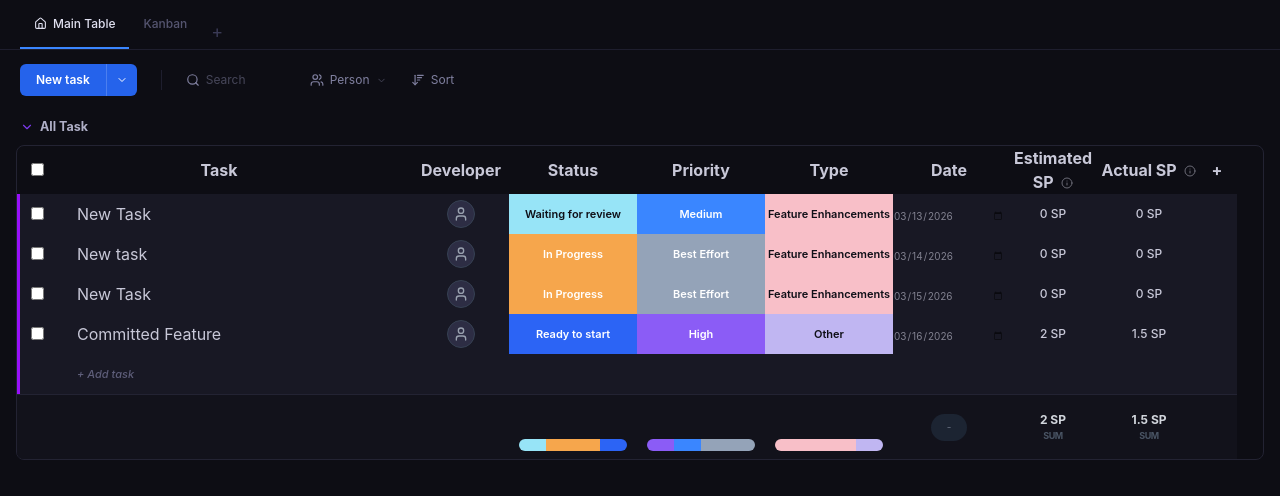
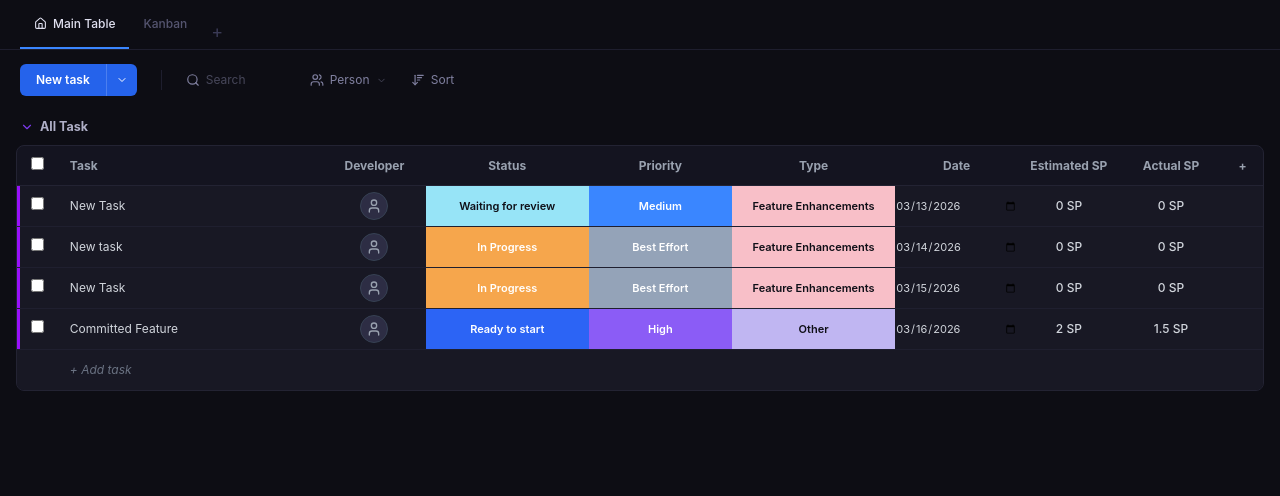
Before and after one commit to muhfachrudd/technical-test, a Vue app in the folder frontend/: page / in a window 1280 px wide. Shown: the top 496 px of the page. Built offline with nearby package versions, Linux system fonts and the light colour scheme.

Commit message:
feat: Add MainTable Vue component for displaying and managing tasks.

```diff
--- a/frontend/src/components/MainTable.vue
+++ b/frontend/src/components/MainTable.vue
@@ -66,126 +66,214 @@ const totalActual = computed(() => props.tasks.reduce((sum, t) => sum + (Number(
 </script>
 
 <template>
-  <div class="overflow-x-auto rounded-lg border border-[#232333]">
-    <table class="main-table">
-      <thead>
-        <tr class="bg-transparent">
-          <th class="w-10 text-center"><input type="checkbox" class="rounded border-gray-700 bg-gray-800"></th>
-          <th class="w-2!"></th>
-          <th class="min-w-[250px]" @click="$emit('sort', 'task')">Task</th>
-          <th class="w-10 text-center"></th>
-          <th class="w-24 text-center" @click="$emit('sort', 'developer')">Developer</th>
-          <th class="w-32 text-center" @click="$emit('sort', 'status')">Status</th>
-          <th class="w-32 text-center" @click="$emit('sort', 'priority')">Priority</th>
-          <th class="w-32 text-center" @click="$emit('sort', 'type')">Type</th>
-          <th class="w-28 text-center" @click="$emit('sort', 'date')">Date</th>
-          <th class="w-24 text-center" @click="$emit('sort', 'estimated_sp')">Estimated SP <Info class="w-3 h-3 inline ml-1 opacity-50" /></th>
-          <th class="w-24 text-center" @click="$emit('sort', 'actual_sp')">Actual SP <Info class="w-3 h-3 inline ml-1 opacity-50" /></th>
+<div class="overflow-x-auto rounded-lg border border-[#232333] bg-[#141420]">
+<table class="w-full table-fixed text-[12px] text-gray-300">
+
+<!-- HEADER -->
+<thead class="text-gray-400">
+<tr class="h-10 border-b border-[#232333]">
+
+<th class="w-10 text-center">
+<input type="checkbox" class="rounded border-gray-700 bg-gray-800">
+</th>
+
+<th class="w-[260px] text-left px-3">Task</th>
+
+<th class="w-[100px] text-center">Developer</th>
+
+<th class="w-[160px] text-center">Status</th>
+
+<th class="w-[140px] text-center">Priority</th>
+
+<th class="w-[160px] text-center">Type</th>
+
+<th class="w-[120px] text-center">Date</th>
+
+<th class="w-[100px] text-center">Estimated SP</th>
+
+<th class="w-[100px] text-center">Actual SP</th>
+
 <th class="w-10 text-center">+</th>
+
 </tr>
 </thead>
+
+<!-- BODY -->
 <tbody class="bg-[#181824]">
-        <tr v-for="task in tasks" :key="task.id" class="group hover:bg-white/5 transition-colors">
-          <td class="relative w-10 text-center">
-            <!-- Left border indicator -->
+
+<tr
+v-for="task in tasks"
+:key="task.id"
+class="group h-10 border-b border-[#1f1f2f] hover:bg-[#1b1b2a]"
+>
+
+<!-- checkbox -->
+<td class="relative text-center">
+
 <div class="absolute left-0 top-0 bottom-0 w-[3px] bg-purple-600"></div>
+
 <input type="checkbox" class="rounded border-gray-700 bg-gray-800">
+
 </td>
-          <td class="w-2!"></td>
+
+<!-- task -->
 <td class="px-3">
+
 <div class="flex items-center justify-between">
-              <input :value="task.task" @change="e => updateField(task, 'task', e.target.value)"
-                     class="w-full py-2 bg-transparent outline-none">
-              <div class="flex gap-2 opacity-0 group-hover:opacity-100 transition-opacity">
-                <MessageSquare class="w-3.5 h-3.5 text-gray-500 cursor-pointer" />
-                <PlusCircle class="w-3.5 h-3.5 text-gray-500 cursor-pointer" />
+
+<input
+:value="task.task"
+@change="e => updateField(task,'task',e.target.value)"
+class="w-full bg-transparent outline-none"
+/>
+
+<div class="flex gap-2 opacity-0 group-hover:opacity-100 transition">
+
+<MessageSquare class="w-4 h-4 text-gray-500 cursor-pointer"/>
+
+<PlusCircle class="w-4 h-4 text-gray-500 cursor-pointer"/>
+
 </div>
+
 </div>
+
 </td>
-          <td class="text-center"></td>
+
+<!-- developer -->
 <td class="text-center">
+
 <div class="flex justify-center">
+
 <div class="w-7 h-7 rounded-full bg-[#2D2D44] border border-gray-700 flex items-center justify-center">
-                 <User class="w-4 h-4 text-gray-400" />
+
+<User class="w-4 h-4 text-gray-400"/>
+
 </div>
+
 </div>
+
 </td>
-          <td class="p-0!">
-            <select :value="task.status" @change="e => updateField(task, 'status', e.target.value)"
-                    class="w-full h-10 text-center text-[11px] font-semibold appearance-none outline-none" :style="getStatusStyle(task.status)">
-              <option v-for="opt in statusOptions" :key="opt.name" :value="opt.name" class="bg-[#181824] text-white">{{ opt.name }}</option>
+
+<!-- status -->
+<td class="p-0">
+
+<select
+:value="task.status"
+@change="e => updateField(task,'status',e.target.value)"
+:style="getStatusStyle(task.status)"
+class="w-full h-10 text-[11px] font-semibold text-center appearance-none outline-none"
+>
+
+<option
+v-for="opt in statusOptions"
+:key="opt.name"
+:value="opt.name"
+class="bg-[#181824]"
+>
+
+{{ opt.name }}
+
+</option>
+
 </select>
+
 </td>
-          <td class="p-0!">
-            <select :value="task.priority" @change="e => updateField(task, 'priority', e.target.value)"
-                    class="w-full h-10 text-center text-[11px] font-semibold appearance-none outline-none" :style="getPriorityStyle(task.priority)">
-              <option v-for="opt in priorityOptions" :key="opt.name" :value="opt.name" class="bg-[#181824] text-white">{{ opt.name }}</option>
+
+<!-- priority -->
+<td class="p-0">
+
+<select
+:value="task.priority"
+@change="e => updateField(task,'priority',e.target.value)"
+:style="getPriorityStyle(task.priority)"
+class="w-full h-10 text-[11px] font-semibold text-center appearance-none outline-none"
+>
+
+<option
+v-for="opt in priorityOptions"
+:key="opt.name"
+:value="opt.name"
+class="bg-[#181824]"
+>
+
+{{ opt.name }}
+
+</option>
+
 </select>
+
 </td>
-          <td class="p-0!">
-            <select :value="task.type" @change="e => updateField(task, 'type', e.target.value)"
-                    class="w-full h-10 text-center text-[11px] font-semibold appearance-none outline-none" :style="getTypeStyle(task.type)">
-              <option v-for="opt in typeOptions" :key="opt.name" :value="opt.name" class="bg-[#181824] text-white">{{ opt.name }}</option>
+
+<!-- type -->
+<td class="p-0">
+
+<select
+:value="task.type"
+@change="e => updateField(task,'type',e.target.value)"
+:style="getTypeStyle(task.type)"
+class="w-full h-10 text-[11px] font-semibold text-center appearance-none outline-none"
+>
+
+<option
+v-for="opt in typeOptions"
+:key="opt.name"
+:value="opt.name"
+class="bg-[#181824]"
+>
+
+{{ opt.name }}
+
+</option>
+
 </select>
+
 </td>
+
+<!-- date -->
 <td class="text-center">
-            <input type="date" :value="task.date" @change="e => updateField(task, 'date', e.target.value)" class="text-center w-full text-[10px] opacity-60">
+
+<input
+type="date"
+:value="task.date"
+@change="e => updateField(task,'date',e.target.value)"
+class="w-full text-center text-[11px] bg-transparent outline-none"
+/>
+
 </td>
-          <td class="text-center">
-            <div class="flex flex-col items-center">
-                <span class="font-medium text-[12px]">{{ task.estimated_sp }} SP</span>
-            </div>
+
+<!-- estimated -->
+<td class="text-center font-medium">
+
+{{ task.estimated_sp }} SP
+
 </td>
-          <td class="text-center">
-            <div class="flex flex-col items-center">
-                <span class="font-medium text-[12px]">{{ task.actual_sp }} SP</span>
-            </div>
+
+<!-- actual -->
+<td class="text-center font-medium">
+
+{{ task.actual_sp }} SP
+
 </td>
-          <td class="text-center hover:bg-white/10 cursor-pointer"></td>
+
+<td></td>
+
 </tr>
 
-        <!-- Add Task italic row -->
-        <tr class="hover:bg-white/5 cursor-pointer">
-          <td class="relative">
-             <div class="absolute left-0 top-0 bottom-0 w-[3px] bg-purple-600"></div>
+<!-- ADD TASK -->
+<tr class="h-10 hover:bg-[#1b1b2a] cursor-pointer">
+
+<td></td>
+
+<td colspan="9" class="italic text-gray-500 px-3">
+
++ Add task
+
 </td>
-          <td colspan="11" class="px-5 py-3 text-[11px] italic text-[#5E5E7A] font-medium">+ Add task</td>
+
 </tr>
 
-        <!-- Summary Statistics Row -->
-        <tr class="bg-[#12121B] h-16">
-          <td colspan="5" class="border-t border-[#232333]"></td>
-          <td class="align-bottom p-0! border-t border-[#232333]">
-             <div class="flex h-3 w-[85%] mx-auto rounded-full overflow-hidden mb-2">
-                <div v-for="s in statusStats" :key="s.name" :style="{ width: s.percent + '%', backgroundColor: s.color }" class="h-full"></div>
-             </div>
-          </td>
-          <td class="align-bottom p-0! border-t border-[#232333]">
-             <div class="flex h-3 w-[85%] mx-auto rounded-full overflow-hidden mb-2">
-                <div v-for="s in priorityStats" :key="s.name" :style="{ width: s.percent + '%', backgroundColor: s.color }" class="h-full"></div>
-             </div>
-          </td>
-          <td class="align-bottom p-0! border-t border-[#232333]">
-             <div class="flex h-3 w-[85%] mx-auto rounded-full overflow-hidden mb-2">
-                <div v-for="s in typeStats" :key="s.name" :style="{ width: s.percent + '%', backgroundColor: s.color }" class="h-full"></div>
-             </div>
-          </td>
-          <td class="border-t border-[#232333]">
-             <div class="flex justify-center">
-                <div class="bg-gray-800/80 px-4 py-1.5 rounded-full text-[10px] text-gray-500">-</div>
-             </div>
-          </td>
-          <td class="text-center border-t border-[#232333]">
-             <div class="font-bold text-gray-300 text-[12px]">{{ totalEstimated }} SP</div>
-             <div class="text-[9px] uppercase text-gray-600 font-bold tracking-tighter">sum</div>
-          </td>
-          <td class="text-center border-t border-[#232333]">
-             <div class="font-bold text-gray-300 text-[12px]">{{ totalActual }} SP</div>
-             <div class="text-[9px] uppercase text-gray-600 font-bold tracking-tighter">sum</div>
-          </td>
-          <td class="border-t border-[#232333]"></td>
-        </tr>
 </tbody>
+
 </table>
 </div>
 </template>
```
Lines whose indentation alone changed are shown as unchanged.
